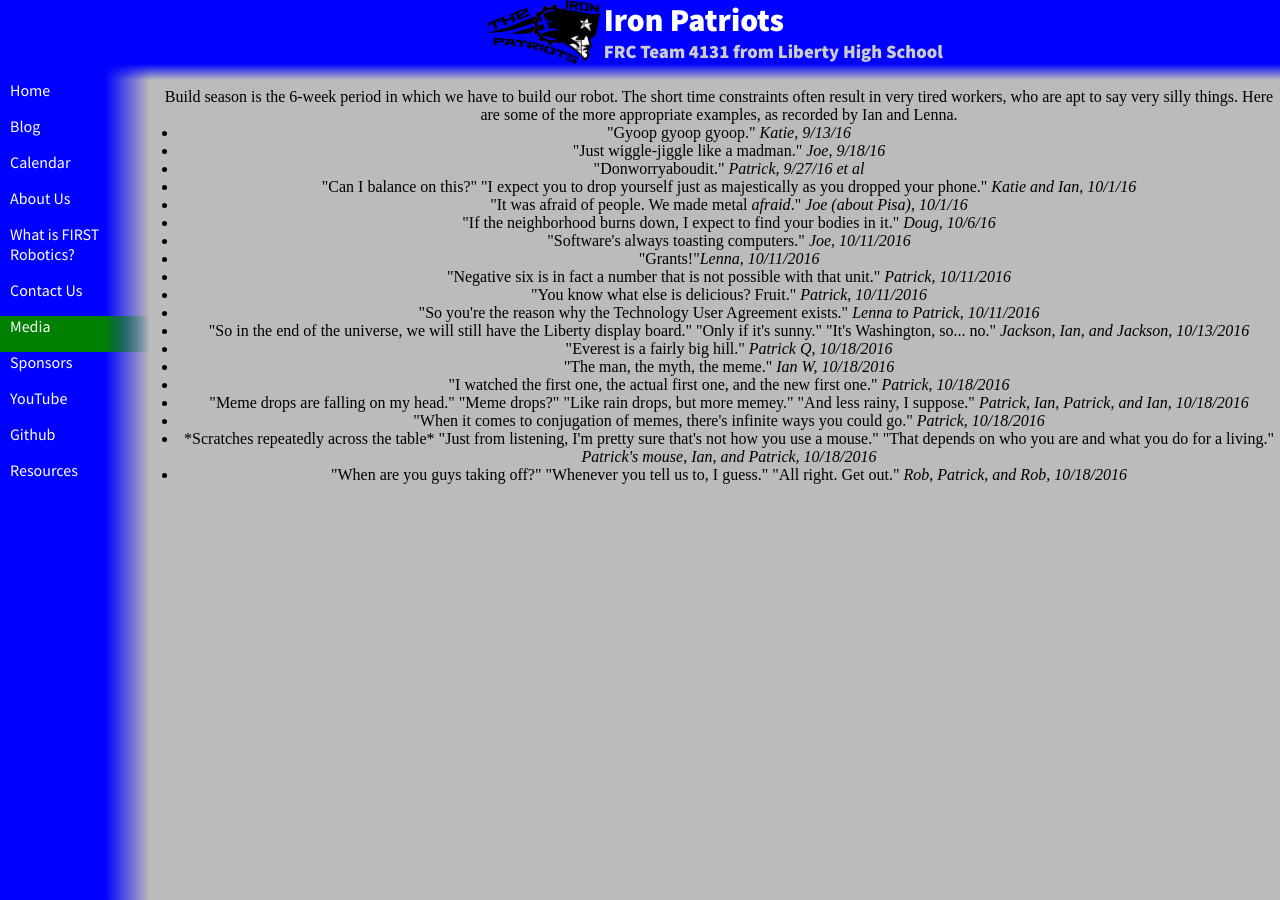
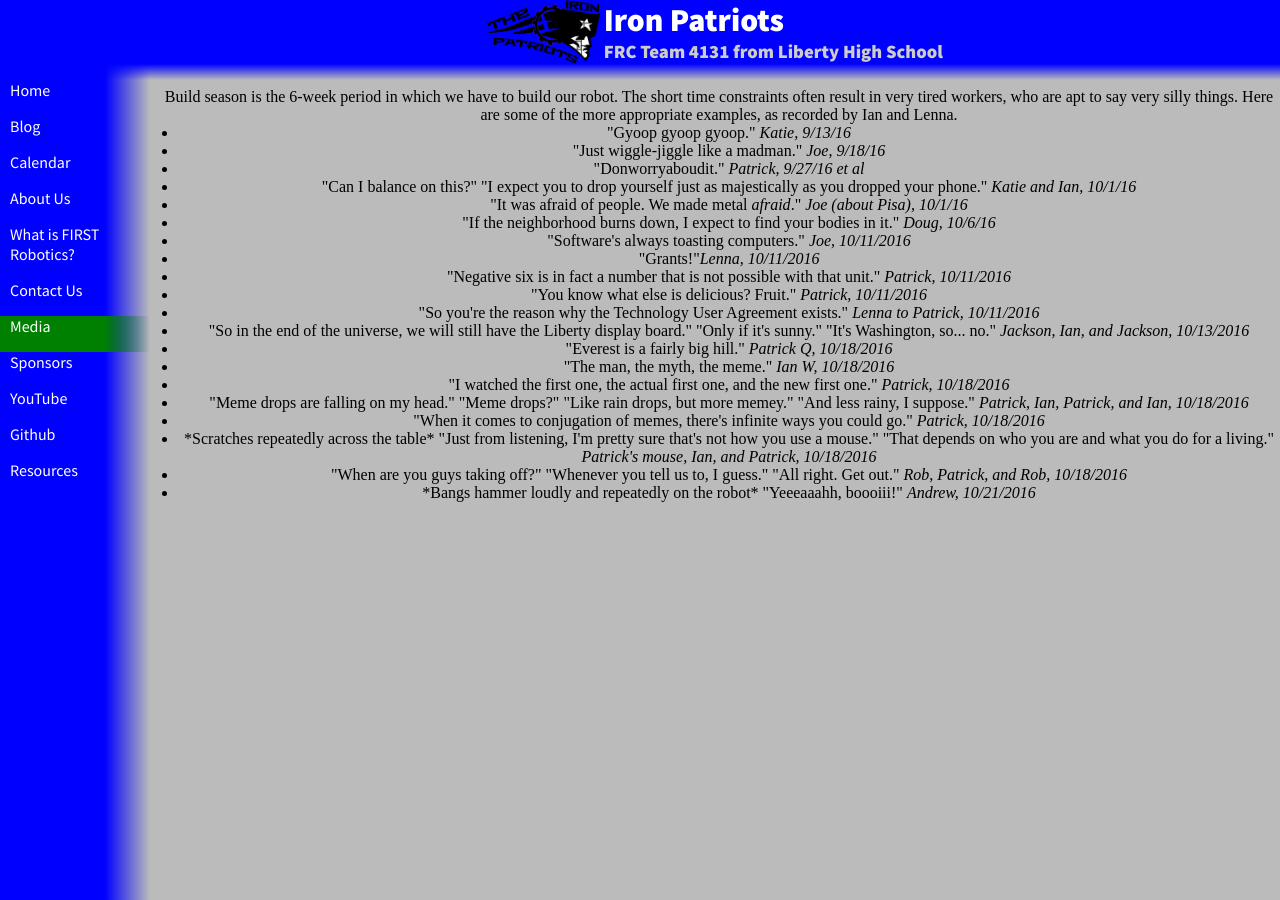
Before and after one commit to katiebugmoon/FRC4131.github.io, a Jekyll site: the page built from media/2017/quotes.html, in a window 1280 px wide. Built offline with Jekyll 4.4.1, drawn with Linux system fonts in a browser that asks for light colours; nearby versions of some CDN libraries.

Commit message:
Update quotes.html

```diff
--- a/media/2017/quotes.html
+++ b/media/2017/quotes.html
@@ -23,4 +23,5 @@ title: Build Season 2017 Quotes
 	<li>"When it comes to conjugation of memes, there's infinite ways you could go." <i>Patrick, 10/18/2016</i></li>
 	<li>*Scratches repeatedly across the table* "Just from listening, I'm pretty sure that's not how you use a mouse." "That depends on who you are and what you do for a living." <i>Patrick's mouse, Ian, and Patrick, 10/18/2016</i></li>
 	<li>"When are you guys taking off?" "Whenever you tell us to, I guess." "All right. Get out." <i>Rob, Patrick, and Rob, 10/18/2016</i></li>
+	<li>*Bangs hammer loudly and repeatedly on the robot* "Yeeeaaahh, boooiii!" <i>Andrew, 10/21/2016</i></li>
 </ul><center>
```
